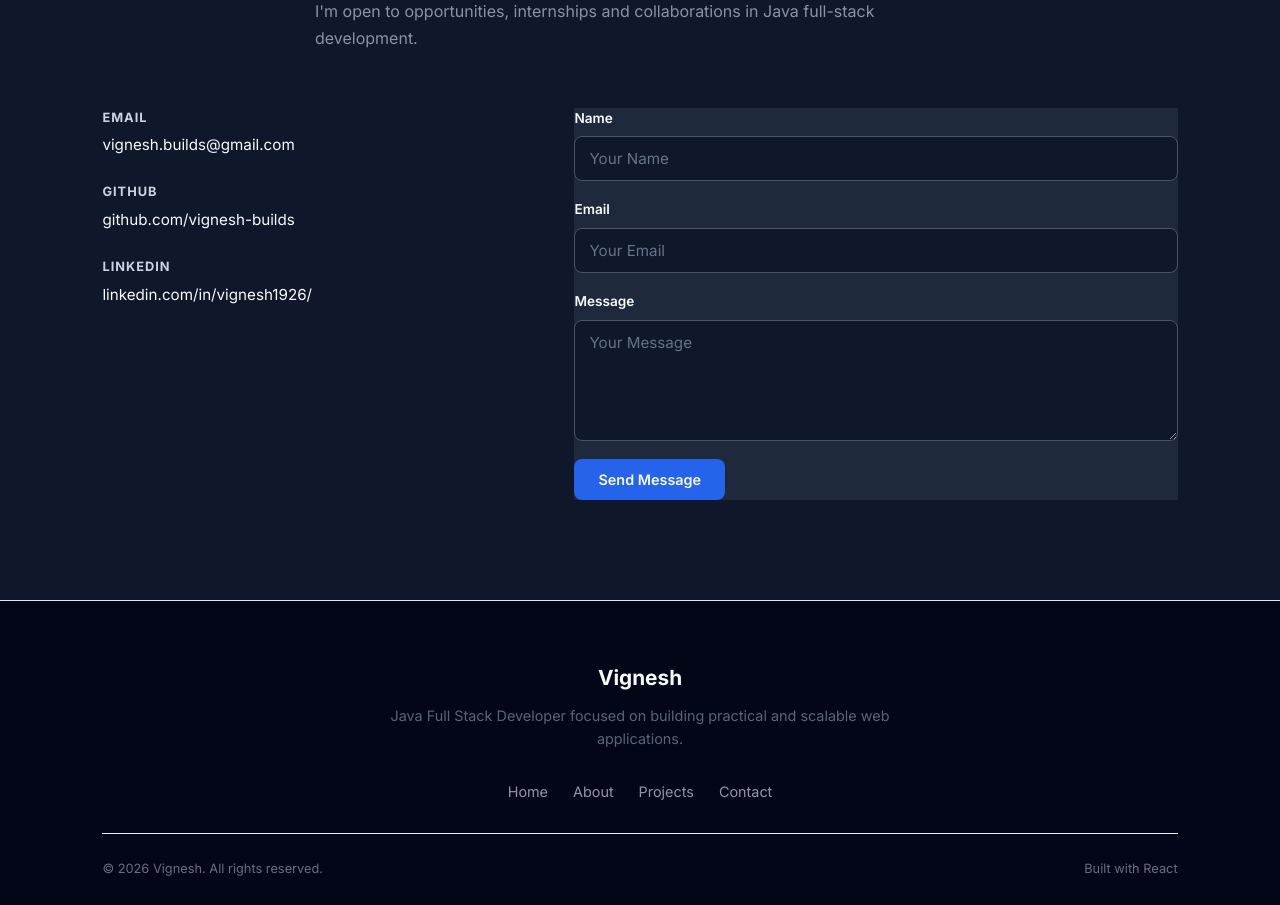
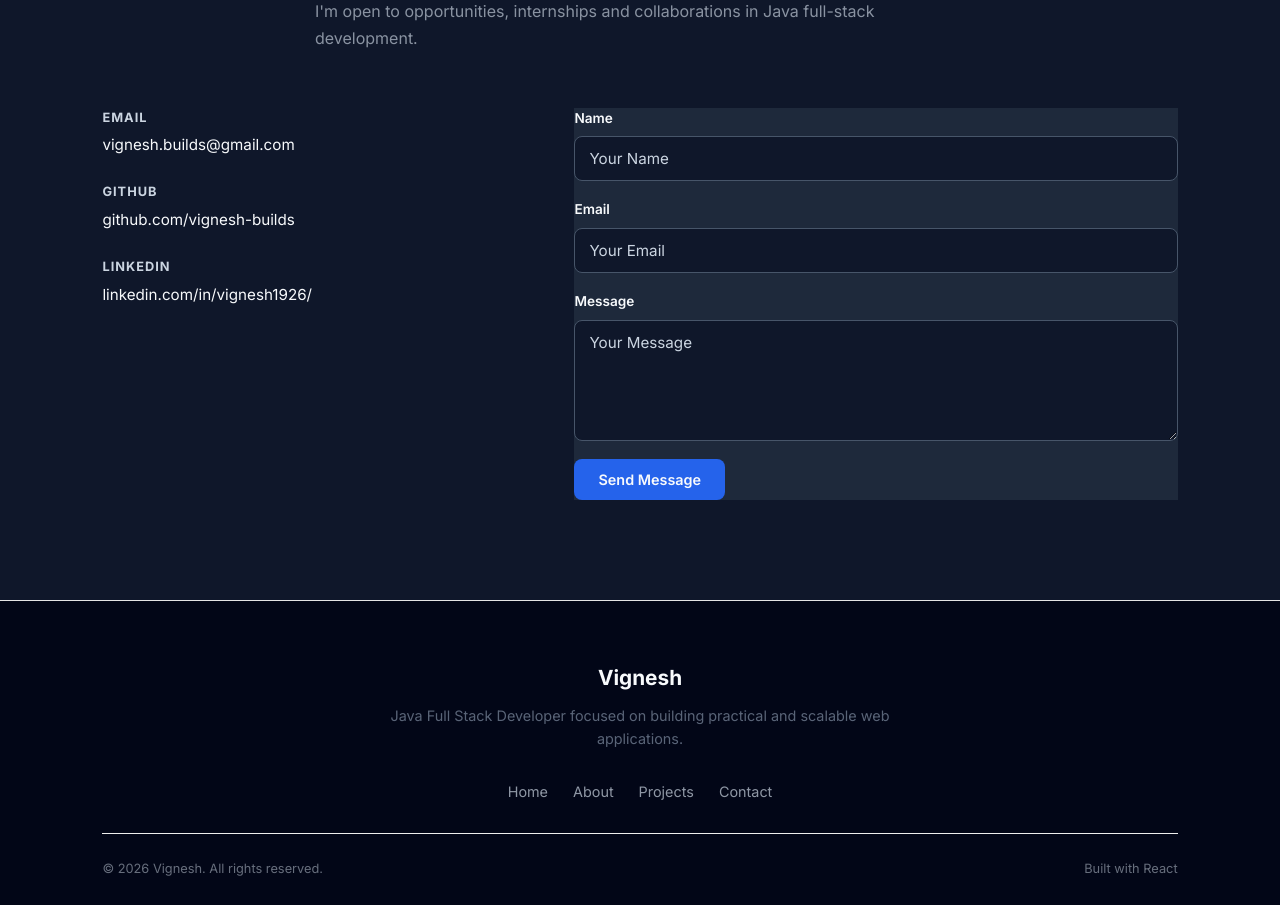
Before and after one commit to vignesh-builds/portfolio, a React (Vite) app in the folder frontend/: page / in a window 1280 px wide. Shown: the part 4580-5485 px from the top of the page. Built offline with nearby package versions, Linux system fonts and the light colour scheme.

Commit message:
Update Contact.css

```diff
--- a/frontend/src/components/Contact.css
+++ b/frontend/src/components/Contact.css
@@ -213,6 +213,42 @@
   background: #1D4ED8 !important;
 }
 
+/* =========================================
+   CONTACT - SAME LABEL COLOR
+========================================= */
+
+.contact .form-group label,
+.contact .form-group input,
+.contact .form-group textarea {
+  color: #F8FAFC !important;
+}
+
+.contact .form-group label {
+  opacity: 1 !important;
+}
+
+/* Input placeholder same light color */
+.contact .form-group input::placeholder,
+.contact .form-group textarea::placeholder {
+  color: #CBD5E1 !important;
+  opacity: 1 !important;
+}
+
+/* Email / Github / LinkedIn text */
+.contact .contact-label {
+  color: #CBD5E1 !important;
+}
+
+.contact .contact-item a {
+  color: #F8FAFC !important;
+}
+
+/* Button */
+.contact .contact-form button {
+  background: #2563EB !important;
+  color: #F8FAFC !important;
+}
+
 
 /* STATUS */
 
```
